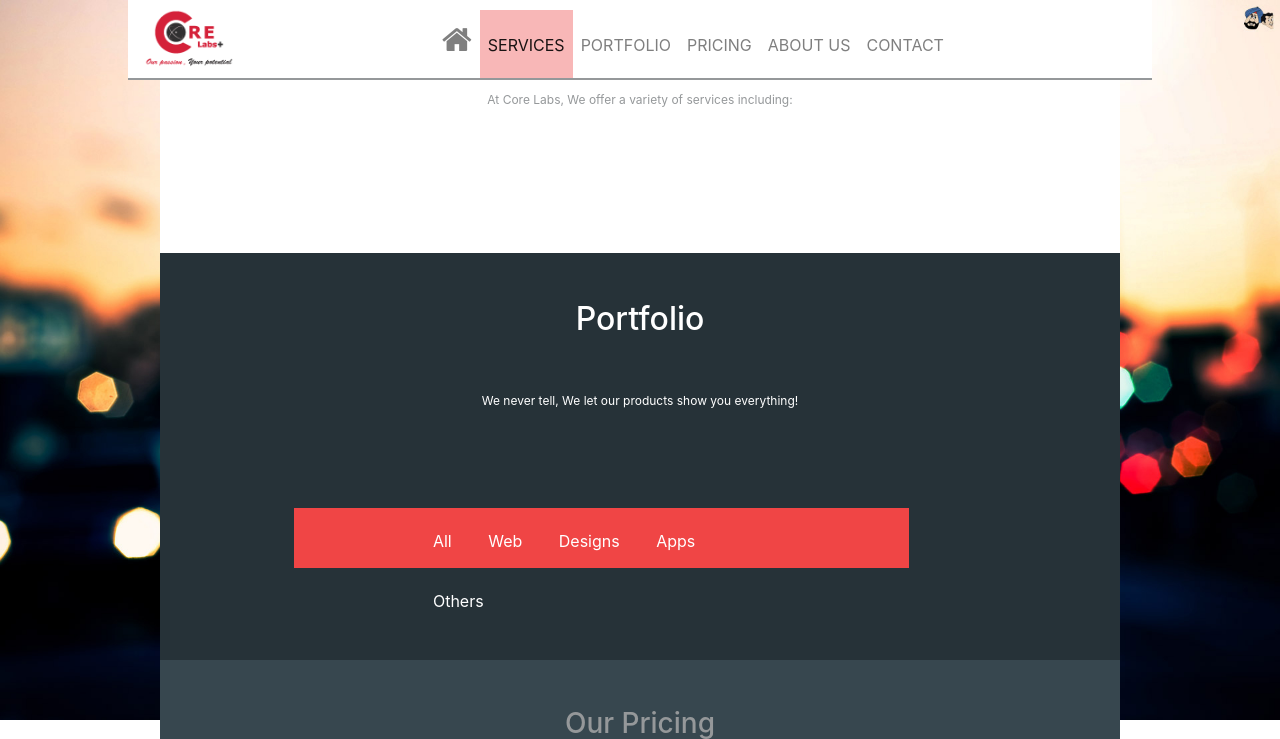
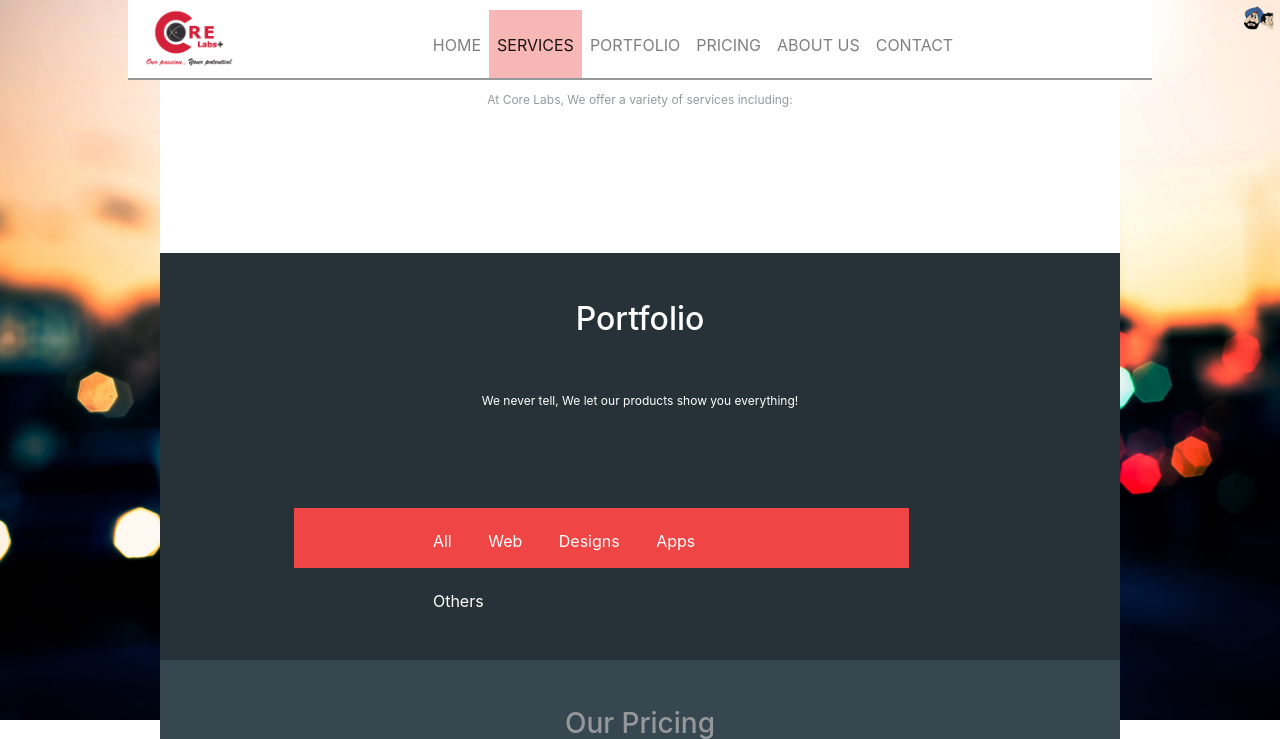
Before and after one commit to ngabovictor/cweb, a Django app: page / in a window 1280 px wide. Shown: the top 739 px of the page. Run offline with Django 3.2, Linux system fonts and the light colour scheme; data that the repository does not hold is empty; some libraries are stand-ins or nearby versions.

Commit message:
modified index.html

```diff
--- a/core/templates/home/index.html
+++ b/core/templates/home/index.html
@@ -68,7 +68,7 @@
 	  <div class="collapse navbar-collapse" id="navbarSupportedContent">
 	    <ul class="navbar-nav mr-auto">
 	      <li class="nav-item">
-	        <a class="nav-link" href="#home"><span><i class="fa fa-2x fa-home"></i></span> <span class="sr-only">(current)</span></a>
+	        <a class="nav-link" href="#home">HOME <span class="sr-only">(current)</span></a>
 	      </li>
 	      <li class="nav-item">
 	        <a class="nav-link" href="#services">SERVICES</a>
```
